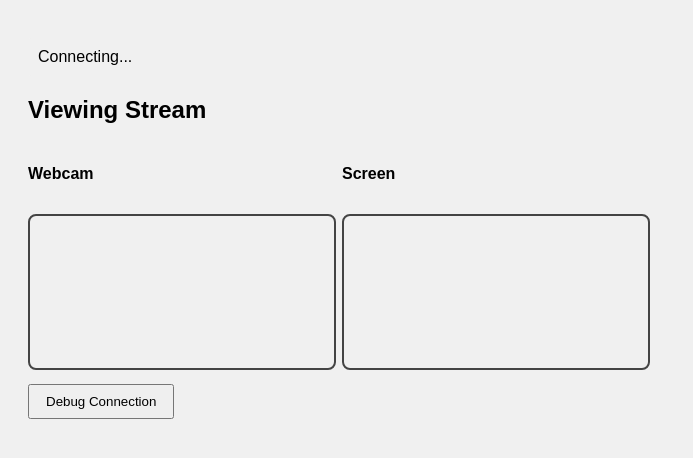
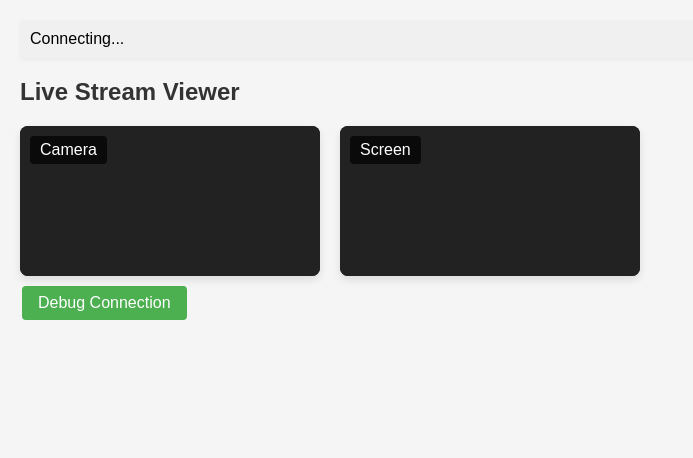
Before and after one commit to AtharvDubey12/VideoStream, a website: page public/viewer.html in a window 1280 px wide. Shown: the whole page, without its empty margins (0-693 px from the left). Drawn offline with nearby package versions, Linux system fonts and the light colour scheme.

Commit message:
Update viewer.html

```diff
--- a/public/viewer.html
+++ b/public/viewer.html
@@ -1,21 +1,131 @@
 <!DOCTYPE html>
-<html>
+<html lang="en">
 <head>
-  <title>Viewer</title>
-  <link rel="stylesheet" href="style.css">
+  <meta charset="UTF-8">
+  <meta name="viewport" content="width=device-width, initial-scale=1.0">
+  <title>Stream Viewer</title>
+  <style>
+    body {
+      font-family: Arial, sans-serif;
+      margin: 20px;
+      background-color: #f5f5f5;
+    }
+
+    h2 {
+      color: #333;
+      margin-bottom: 20px;
+    }
+
+    .video-container {
+      display: flex;
+      flex-direction: column;
+      gap: 20px;
+      margin-top: 20px;
+    }
+
+    @media (min-width: 768px) {
+      .video-container {
+        flex-direction: row;
+        flex-wrap: wrap;
+      }
+    }
+
+    .video-wrapper {
+      position: relative;
+      background-color: #222;
+      border-radius: 8px;
+      overflow: hidden;
+      box-shadow: 0 4px 8px rgba(0,0,0,0.1);
+    }
+
+    .video-label {
+      position: absolute;
+      top: 10px;
+      left: 10px;
+      background-color: rgba(0,0,0,0.7);
+      color: white;
+      padding: 5px 10px;
+      border-radius: 4px;
+      z-index: 10;
+    }
+
+    video {
+      width: 100%;
+      max-width: 100%;
+      height: auto;
+      background-color: #222;
+      display: block;
+    }
+
+    #connectionStatus {
+      padding: 15px;
+      margin-bottom: 20px;
+      background-color: #f0f0f0;
+      border-radius: 8px;
+      box-shadow: 0 2px 4px rgba(0,0,0,0.05);
+    }
+
+    button {
+      background-color: #4CAF50;
+      color: white;
+      border: none;
+      padding: 10px 15px;
+      text-align: center;
+      text-decoration: none;
+      display: inline-block;
+      font-size: 16px;
+      margin: 10px 2px;
+      cursor: pointer;
+      border-radius: 4px;
+    }
+
+    .loading-animation {
+      display: inline-block;
+      width: 20px;
+      height: 20px;
+      border: 3px solid rgba(0,0,0,0.3);
+      border-radius: 50%;
+      border-top-color: #000;
+      animation: spin 1s ease-in-out infinite;
+      margin-right: 10px;
+    }
+
+    @keyframes spin {
+      to { transform: rotate(360deg); }
+    }
+  </style>
 </head>
 <body>
-  <h2>Viewing Stream</h2>
-  <div style="display: flex; gap: 10px;">
-    <div>
-      <h4>Webcam</h4>
+  <h2>Live Stream Viewer</h2>
+
+  <div class="video-container">
+    <div class="video-wrapper">
+      <div class="video-label">Camera</div>
       <video id="camVideo" autoplay playsinline muted></video>
     </div>
-    <div>
-      <h4>Screen</h4>
-      <video id="screenVideo" autoplay playsinline muted></video>
+
+    <div class="video-wrapper">
+      <div class="video-label">Screen</div>
+      <video id="screenVideo" autoplay playsinline></video>
     </div>
   </div>
+
+  <button id="playButton" style="display:none;">Click to Enable Video</button>
+
+  <script>
+    // Add play button for mobile devices
+    document.getElementById('playButton').addEventListener('click', function() {
+      document.getElementById('camVideo').play().catch(e => console.log(e));
+      document.getElementById('screenVideo').play().catch(e => console.log(e));
+      this.style.display = 'none';
+    });
+
+    // Show play button on mobile
+    if (/iPhone|iPad|iPod|Android/i.test(navigator.userAgent)) {
+      document.getElementById('playButton').style.display = 'block';
+    }
+  </script>
+
   <script src="/socket.io/socket.io.js"></script>
   <script src="viewer.js"></script>
 </body>
```
